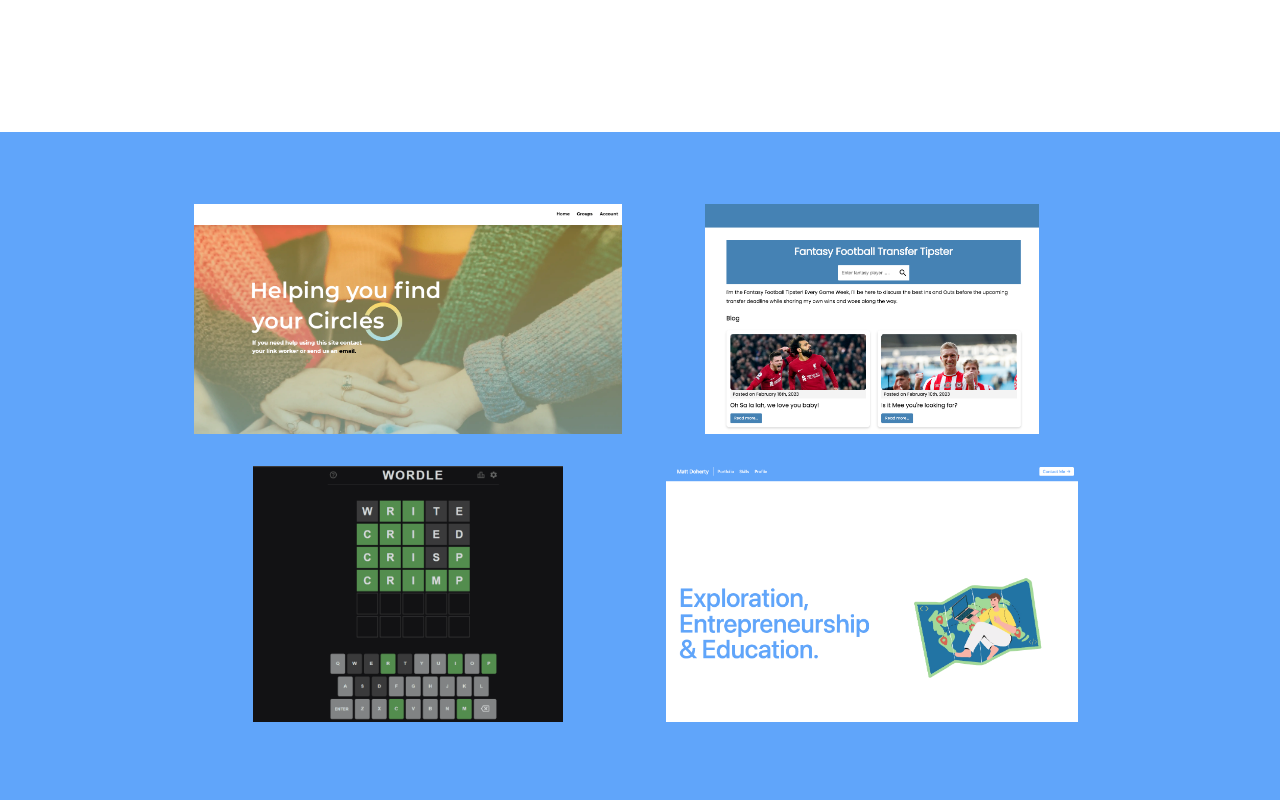
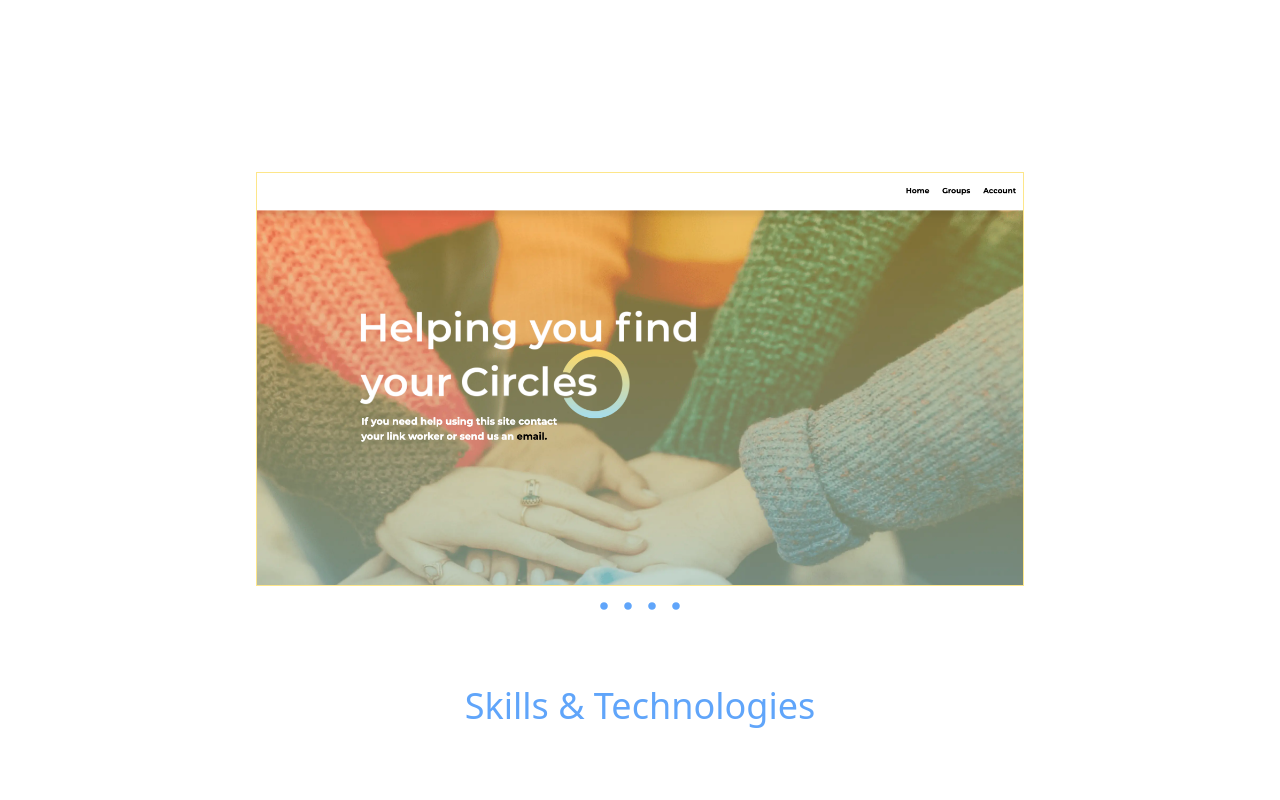
Before and after one commit to matt190589/portfolio-site, a React (Create React App) app: page / in a window 1280 px wide. Shown: the part 740-1540 px from the top of the page. Built offline with nearby package versions, Linux system fonts and the light colour scheme.

Commit message:
Projects component removed

```diff
--- a/src/App.js
+++ b/src/App.js
@@ -2,10 +2,8 @@
 import About from "./components/About";
 import Contact from "./components/Contact";
 import Navbar from "./components/Navbar";
-import Projects from "./components/Projects";
 import Skills from "./components/Skills";
 import Profile from "./components/Profile";
-import CarouselItem from "./components/Carousel";
 import PracticeCarousel from "./components/PracticeCarousel";
 
 export default function App() {
@@ -13,12 +11,10 @@
     <main className="text-blue-400 body-font">
       <Navbar />
       <About />
-      <Projects />
-      {/* <CarouselItem /> */}
+      <PracticeCarousel />
       <Skills />
       <Profile />
       <Contact />
-      <PracticeCarousel />
     </main>
   );
 }
--- a/src/components/Carousel.js
+++ /dev/null
@@ -1,25 +0,0 @@
-import React, { useState } from "react";
-import "react-responsive-carousel/lib/styles/carousel.min.css";
-import { Carousel } from "react-responsive-carousel";
-import ArrowCircleRightIcon from "@mui/icons-material/ArrowCircleRight";
-import ArrowCircleLeftIcon from "@mui/icons-material/ArrowCircleLeft";
-import { blue } from "@mui/material/colors";
-
-export default function CarouselItem({ children, width }) {
-  const [currentInsex, setCurrentIndex] = useState(0);
-
-  const coverImage = "https://unsplash.com/photos/CAMwIxYk5Xg";
-  return (
-    <div className="max-w-[1400px] h-[780px] w-full m-auto py-16 px-4 relative group">
-      <div className="w-full h-full rounded-2xl bg-center bg-cover duration-500">
-        <img src="/fantasy_football_blog.png" />
-      </div>
-      <div className="absolute top-[50%] -translate-x-0 translate-y-[-50%] left-5 text-2xl p-2 cursor-pointer">
-        <ArrowCircleLeftIcon />
-      </div>
-      <div className="absolute top-[50%] -translate-x-0 translate-y-[-50%] right-5 text-2xl p-2 cursor-pointer">
-        <ArrowCircleRightIcon />
-      </div>
-    </div>
-  );
-}
--- a/src/components/PracticeCarousel.js
+++ b/src/components/PracticeCarousel.js
@@ -23,7 +23,7 @@
   };
 
   return (
-    <div className="relative container px-5 py-10 mx-auto text-center lg:px-40 h-screen">
+    <div className="relative container px-5 py-10 mx-auto lg:px-40">
       <div className="relative flex justify-center items-center">
         <div className="absolute top-0 left-0 right-0 bottom-0 flex items-center justify-center opacity-0 transition duration-500 ease-in-out hover:opacity-100 z-30 object-cover">
           <div
@@ -42,7 +42,7 @@
         <img
           className="flex items-center justify-center border border-yellow-200 rounded-m object-contain"
           src={projects[currentIndex].url}
-          style={{ width: "80%", height: "50%" }}
+          style={{ width: "80%" }}
         />
       </div>
       <div className="flex top-4 justify-center py-2">
@@ -62,42 +62,7 @@
 
 export default PracticeCarousel;
 
-//  <div className="max-w-[1400px] h-[780px] w-full m-auto py-16 px-4 relative group">
-//       <div className="flex flex-col w-full mb-10">
-//         <h1 className="sm:text-4xl text-3xl font-medium title-font mb-4 text-blue-400">
-//           My Portfolio
-//         </h1>
-//         <p className="lg:w-2/3 mx-auto leading-relaxed text-base">
-//           Through a combination of team and personal projects, I've developed my
-//           Techstack and also built Apps people might find useful.
-//         </p>
-//       </div>
-//       <div className="flex items-center justify-center w-full h-full rounded-2xl duration-500 z-auto">
-//         <div className="border-4 border-yellow-200 bg-blue-400 opacity-0 hover:opacity-100 z-30">
-//           <h2 className="tracking-widest text-sm title-font font-medium text-yellow-200 mb-1">
-//             {slides[currentIndex].subtitle}
-//           </h2>
-//           <h1 className="title-font text-lg font-medium text-white mb-3">
-//             {slides[currentIndex].title}
-//           </h1>
-//           <p className="leading-relaxed">{slides[currentIndex].description}</p>
-//         </div>
-//         <img
-//           className="inset-0 w-full h-full border border-yellow-200 rounded-md"
-//           src={slides[currentIndex].url}
-//           style={{ maxWidth: "1000px", maxHeight: "600px" }}
-//         />
-//       </div>
-//       <div className="flex top-4 justify-center py-2">
-//         {slides.map((slide, slideIndex) => (
-//           <div
-//             key={slideIndex}
-//             onClick={() => goToSlide(slideIndex)}
-//             className="text-2xl cursor-pointer"
-//           >
-//             <RxDotFilled />
-//           </div>
-//         ))}
-//       </div>
-//     </div>
-//   );
+//Add a ref
+{
+  /* <a href={project.link} key={project.image} className="sm:w-1/2 w-100 p-4"> */
+}
--- a/src/components/Projects.js
+++ /dev/null
@@ -1,38 +0,0 @@
-import CodeIcon from "@mui/icons-material/Code";
-import React from "react";
-import { projects } from "../data";
-
-export default function Projects() {
-  return (
-    <section id="projects" className="text-white bg-blue-400 body-font">
-      <div className="container px-5 py-10 mx-auto text-center lg:px-40 h-screen flex-col  justify-center items-center">
-        <div className="flex flex-wrap m-4 justify-center max-w-full">
-          {projects.map((project) => (
-            <a
-              href={project.link}
-              key={project.image}
-              className="sm:w-1/2 w-100 p-4"
-            >
-              <div className="flex relative">
-                <img
-                  alt="gallery"
-                  className="absolute inset-0 w-full h-full object-contain object-center h-64 md:h-full md:w-full border-yellow-200"
-                  src={project.image}
-                />
-                <div className="px-4 py-10 relative z-10 w-full h-full border-4 border-yellow-200 bg-blue-400 opacity-0 hover:opacity-100">
-                  <h2 className="tracking-widest text-sm title-font font-medium text-yellow-200 mb-1">
-                    {project.subtitle}
-                  </h2>
-                  <h1 className="title-font text-lg font-medium text-white mb-3">
-                    {project.title}
-                  </h1>
-                  <p className="leading-relaxed">{project.description}</p>
-                </div>
-              </div>
-            </a>
-          ))}
-        </div>
-      </div>
-    </section>
-  );
-}
```
